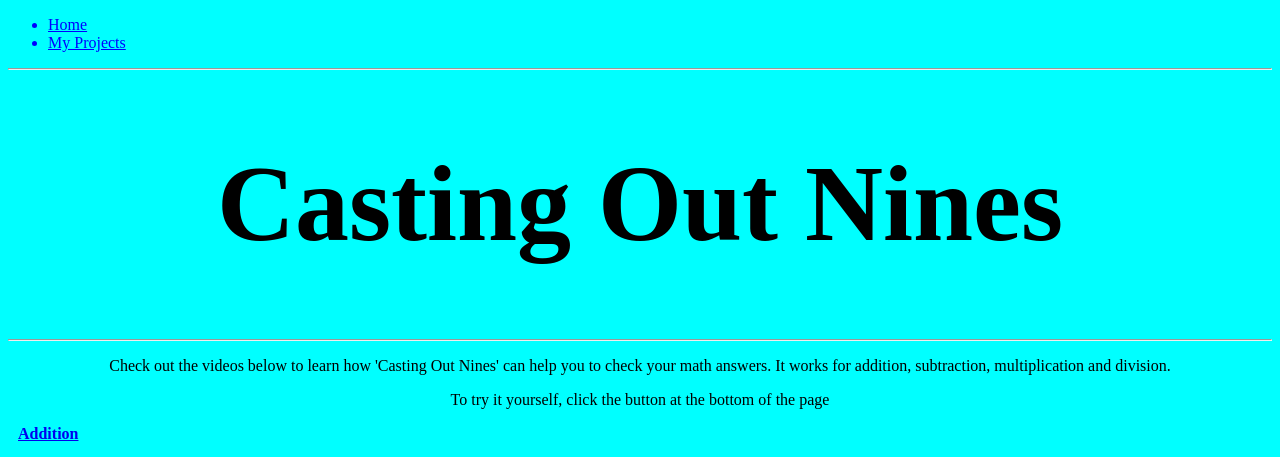
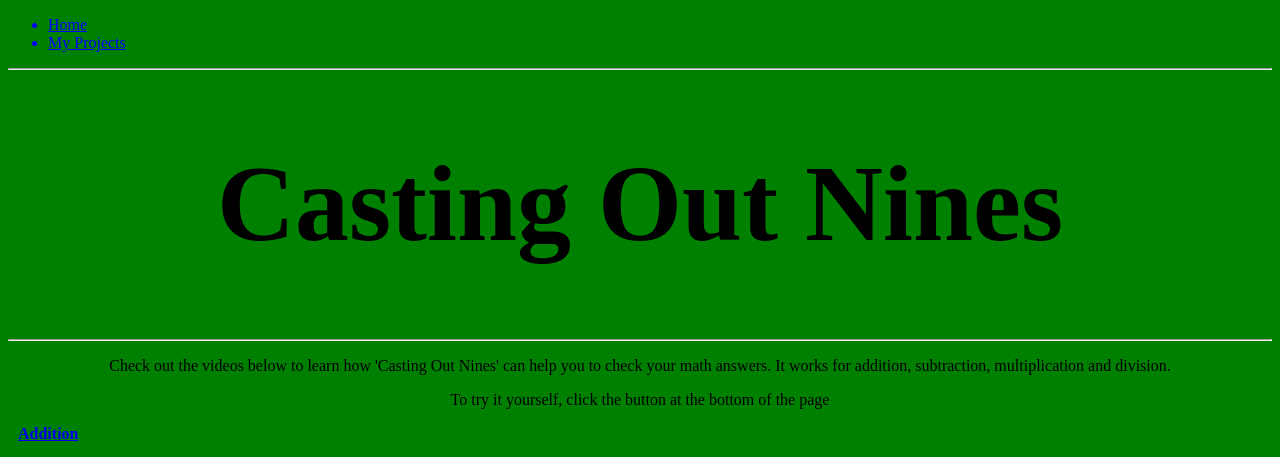
Before and after one commit to mebartsch/mebartsch.github.io, a Jekyll site: the page projects/Aaapolopolis/index.html, which Jekyll copies as it is, in a window 1280 px wide. Shown: the top 457 px of the page. Built offline with Jekyll 4.4.1, drawn with Linux system fonts in a browser that asks for light colours; grey boxes are pictures that could not be loaded.

Commit message:
Create index.html

```diff
--- a/projects/Aaapolopolis/index.html
+++ b/projects/Aaapolopolis/index.html
@@ -20,7 +20,7 @@
 
  </head>
 
- <body bgcolor="cyan">
+ <body bgcolor="green">
 	<!-- NAVIGATION BUTTONS -->
 	<nav>
 	   <ul style="color:blue">
```
